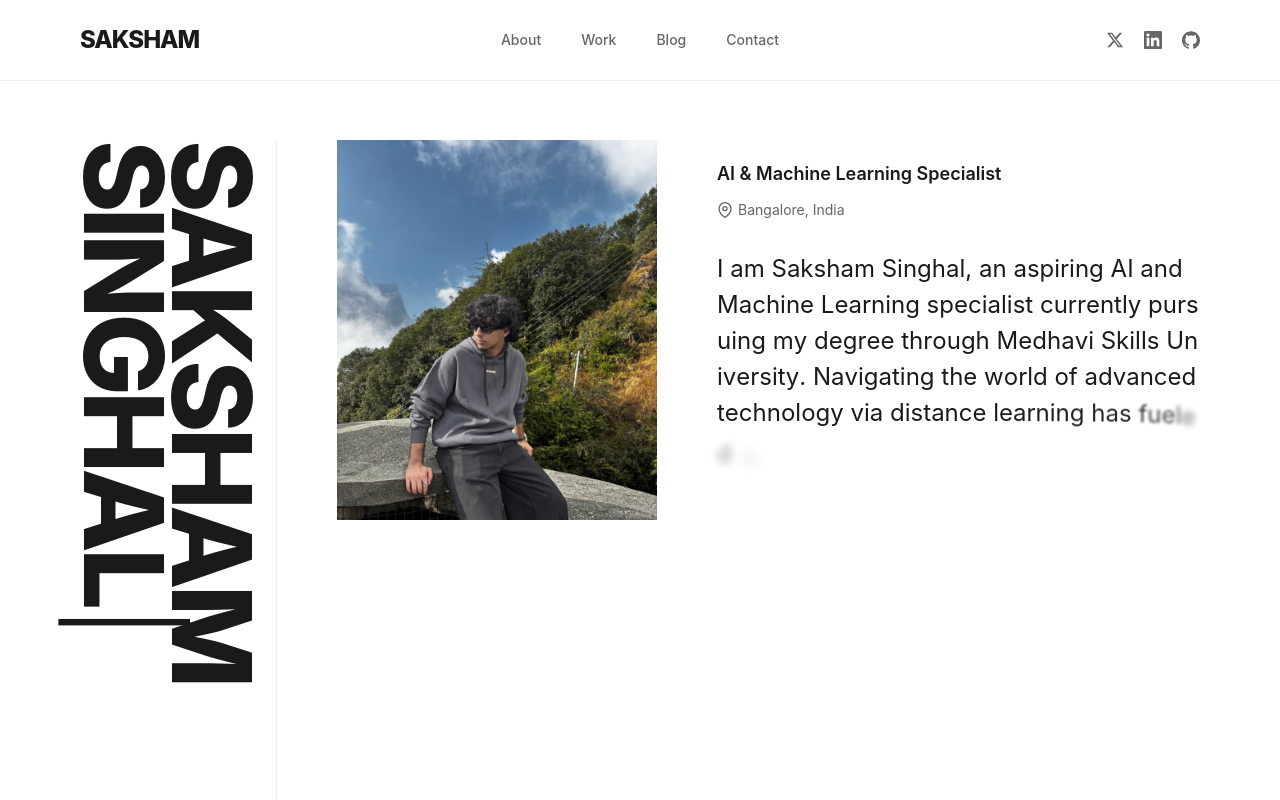
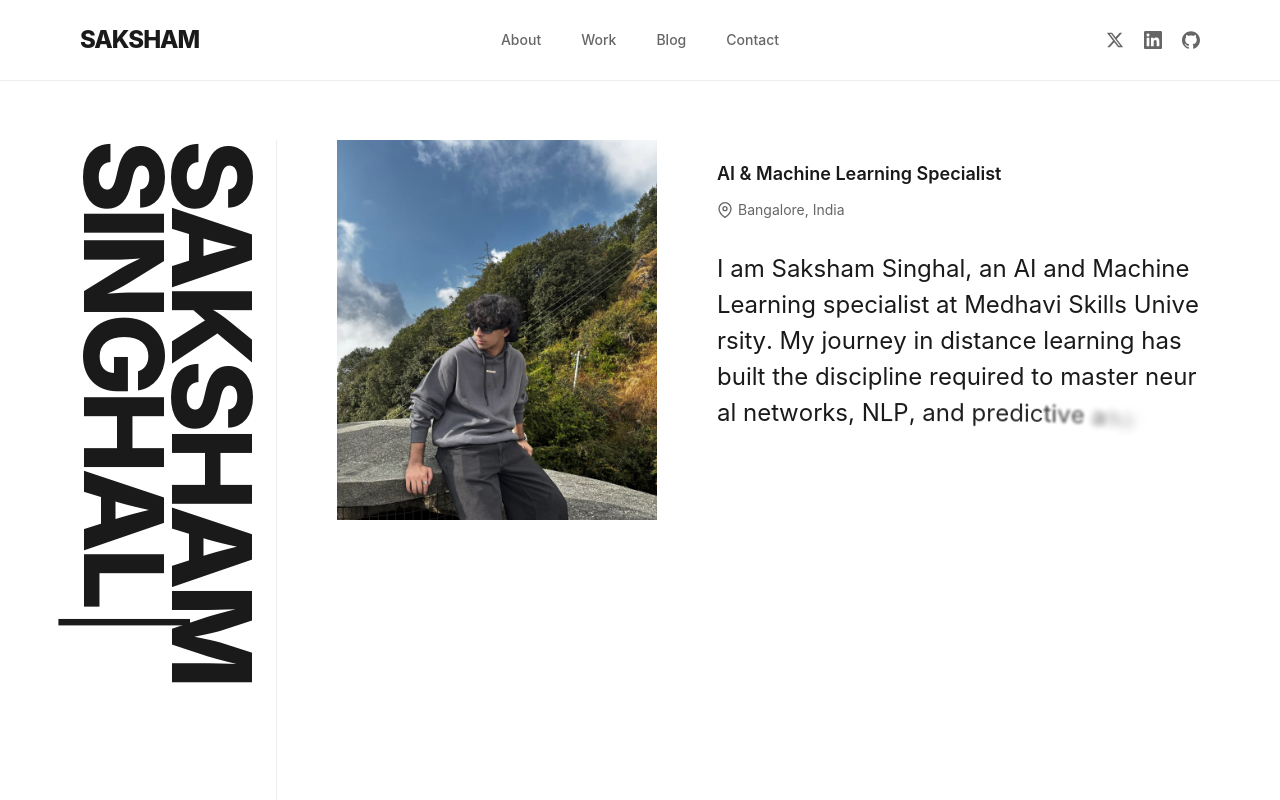
Before and after one commit to SakshamSinghal20/Portfolio, a Next.js app: page / in a window 1280 px wide. Shown: the top 800 px of the page. Built offline with nearby package versions, Linux system fonts and the light colour scheme.

Commit message:
feat: update bio with concise AI expertise focus
Highlight expertise in AI, ML, neural networks, and NLP.

#VERCEL_SKIP

```diff
--- a/app/page.tsx
+++ b/app/page.tsx
@@ -201,7 +201,7 @@ export default function Portfolio() {
                     Bangalore, India
                   </div>
                   <p className="hero-bio">
-                    I am Saksham Singhal, an aspiring AI and Machine Learning specialist currently pursuing my degree through Medhavi Skills University. Navigating the world of advanced technology via distance learning has fueled my independence and discipline, allowing me to dive deep into the architecture of intelligent systems while staying ahead of evolving industry trends. I am driven by a fascination for how data can be transformed into actionable intelligence, focusing my academic journey on the potential of neural networks, natural language processing, and predictive analytics. By blending theoretical rigor with a forward-looking perspective, I am preparing to build scalable solutions that address complex, real-world challenges and actively contribute to the future of the digital age.
+                    I am Saksham Singhal, an AI and Machine Learning specialist at Medhavi Skills University. My journey in distance learning has built the discipline required to master neural networks, NLP, and predictive analytics. I focus on transforming complex data into scalable, real-world solutions, blending theoretical rigor with a drive to build the intelligent systems of the future.
                   </p>
                 </div>
               </div>
```
